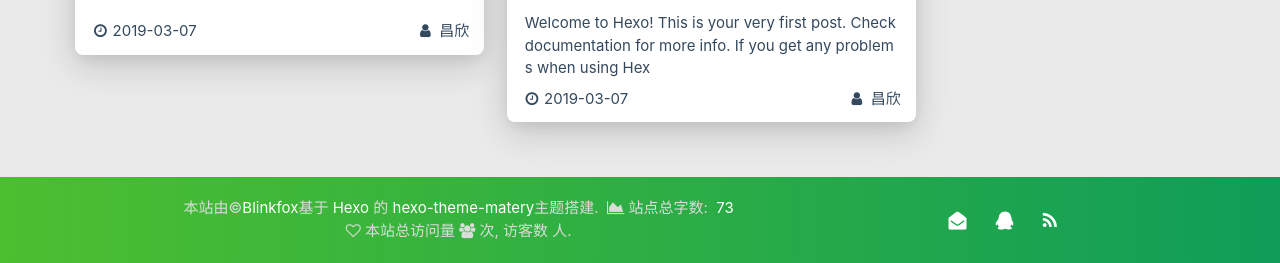
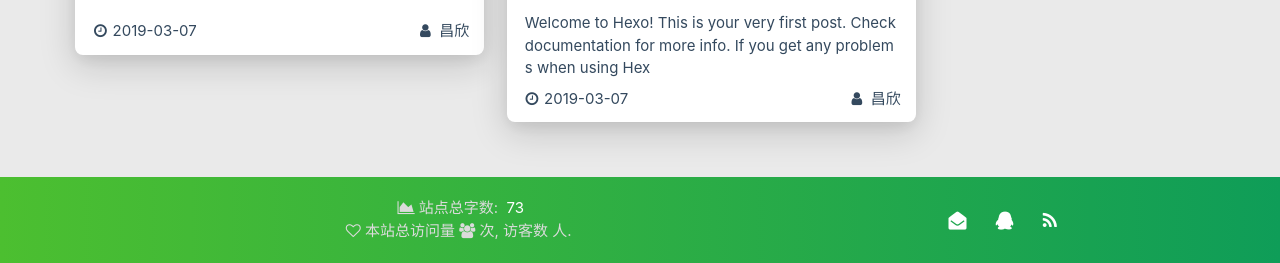
Before and after one commit to Wcx-king/Wcx-king.github.io, a plain HTML site: page 2019/03/07/hello-world/index.html in a window 1280 px wide. Shown: the part 1828-2091 px from the top of the page. Drawn offline with Linux system fonts and the light colour scheme; some packages are replaced by stand-ins of ours; a script that the page names is missing.

Commit message:
Site updated: 2019-03-08 10:27:18

```diff
--- a/2019/03/07/hello-world/index.html
+++ b/2019/03/07/hello-world/index.html
@@ -702,9 +702,7 @@
 <footer class="page-footer bg-color">
     <div class="container row center-align">
         <div class="col s12 m8 l8 copy-right">
-            本站由&copy;<a href="https://blinkfox.github.io/" target="_blank">Blinkfox</a>基于
-            <a href="https://hexo.io/" target="_blank">Hexo</a> 的
-            <a href="https://github.com/blinkfox/hexo-theme-matery" target="_blank">hexo-theme-matery</a>主题搭建.
+
 
 
                 &nbsp;<i class="fa fa-area-chart"></i>&nbsp;站点总字数:&nbsp;
```
Also changed, not shown: 2019/03/07/wu/index.html (+1 -3 lines), about/index.html (+1 -3 lines), archives/2019/03/index.html (+1 -3 lines), archives/2019/index.html (+1 -3 lines), archives/index.html (+1 -3 lines), categories/index-1.html (+1 -3 lines), categories/index.html (+1 -3 lines), friends/index.html (+1 -3 lines), index.html (+1 -3 lines), tags/index.html (+1 -3 lines).
